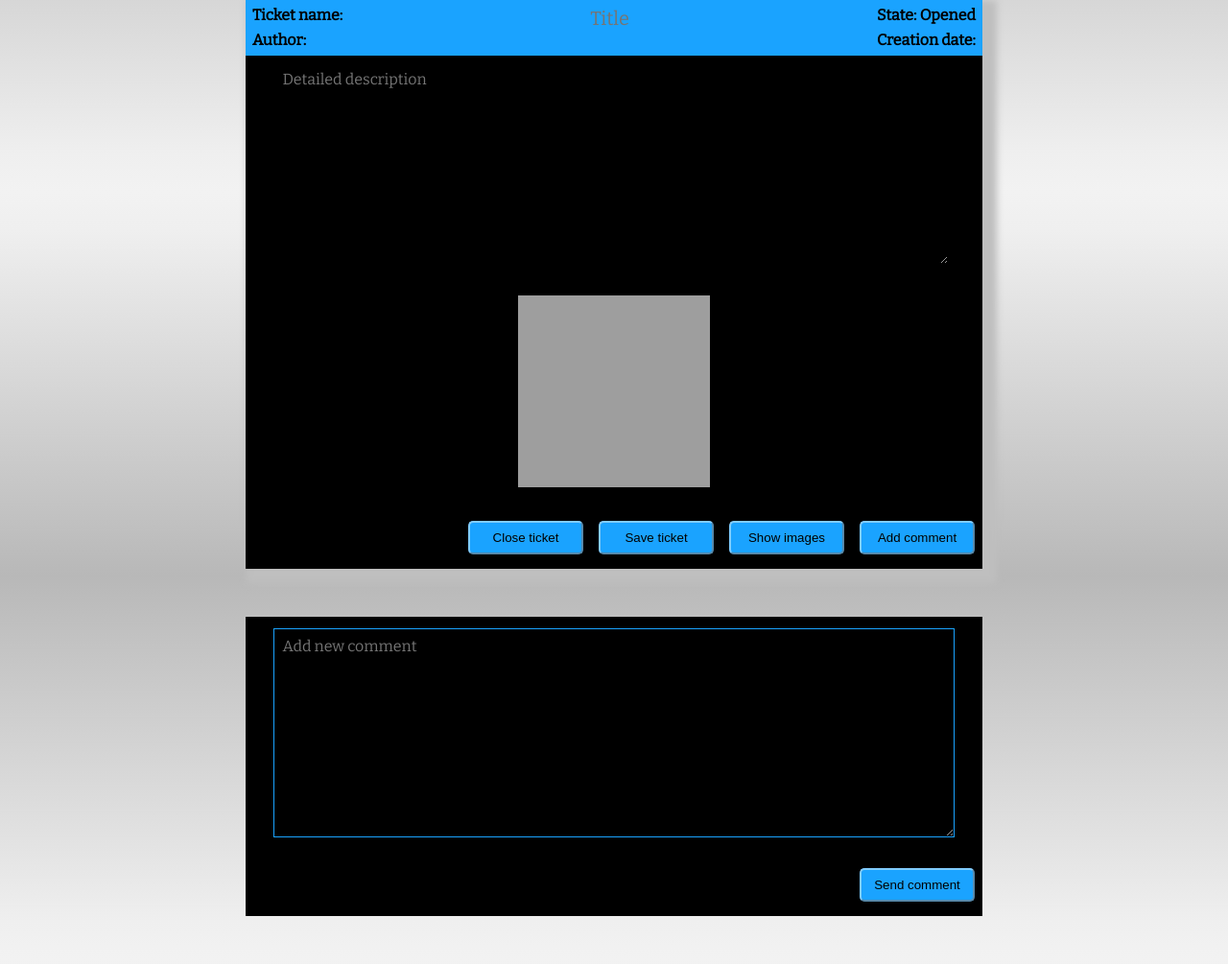
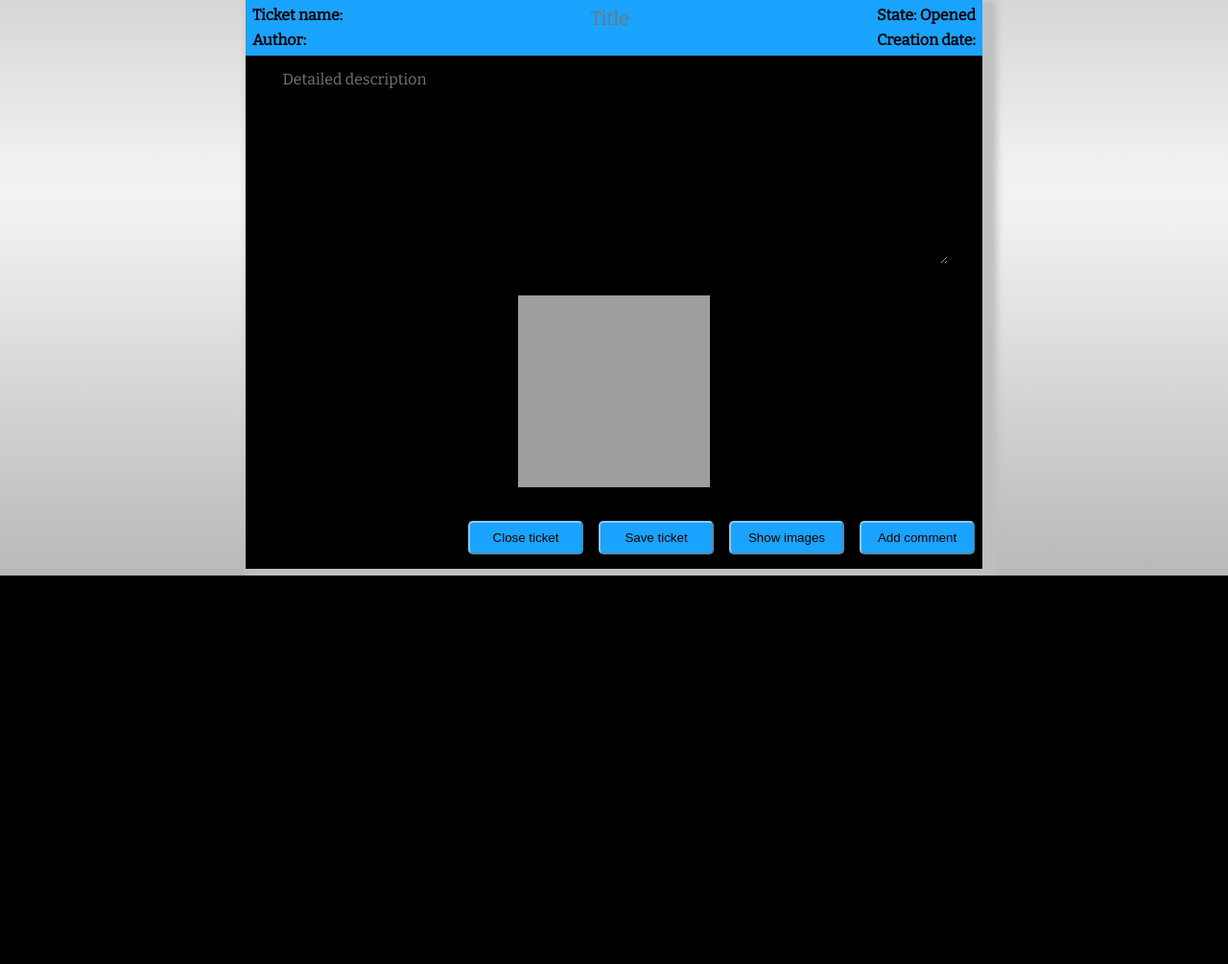
Before and after one commit to yungbender/IIS-VUT-FIT, a Flask app: template templates/ticket.html in a window 1280 px wide. Shown: the part 200-1205 px from the top of the page at 96% size. After the commit the page ends 800 px from the top, so only its background shows below. Run offline with Flask 2, Linux system fonts and the light colour scheme; the template is opened without the code that fills it: values that come from a table or form of the project are taken from there, others are empty; parts of the project's set-up code (start-up, migrations or seed data) failed here and were passed over; grey boxes are pictures that could not be loaded.

Commit message:
Fix showing comment form

```diff
--- a/templates/static/add_comment.js
+++ b/templates/static/add_comment.js
@@ -1,21 +1,18 @@
-function add_comment(parent)
+var isShown = false;
+
+function add_comment()
 {
-if (parent == null)
-{
-   var parent = document.getElementById("new-comment-wrapper");
-}
-var childs = parent.childNodes;
-var childsCount = childs.lenght;
-for (var i = 0; i <= childsCount; i++)
-{
-   add_comment(childs[i])
-   if (childs[i].style.display === "none")
+   new_comment = document.getElementById("new-comment-wrapper");
+   if(isShown)
    {
-      childs[i].style.display = "initial";
-   } else
+      new_comment.classList.remove("new-comment-show");
+      new_comment.classList.toggle("new-comment-hide");
+      isShown = false;
+   }
+   else
    {
-      child[i].style.display = "none";
+      new_comment.classList.remove("new-comment-hide");
+      new_comment.classList.toggle("new-comment-show");
+      isShown = true;
    }
 }
-
-}
--- a/templates/static/ticket.css
+++ b/templates/static/ticket.css
@@ -183,3 +183,11 @@
     padding: 8px;
     word-wrap: break-word;
 }
+
+.new-comment-hide{
+	display: none;
+}
+
+.new-comment-show{
+	display: visible;
+}
--- a/templates/ticket.html
+++ b/templates/ticket.html
@@ -73,7 +73,7 @@
         <div style="clear: both; user-select: auto; border-width: 0px;"></div>
       </form>
     </div>
-    <div id="new-comment-wrapper">
+    <div id="new-comment-wrapper" class="new-comment-hide">
       <form id="new-comment" method="POST">
         {{ commentForm.csrf_token }}
         {{ commentForm.content(id = "new-comment-content")}}
```
Also changed, not shown: templates/static/tickets.css (line endings or trailing spaces).
